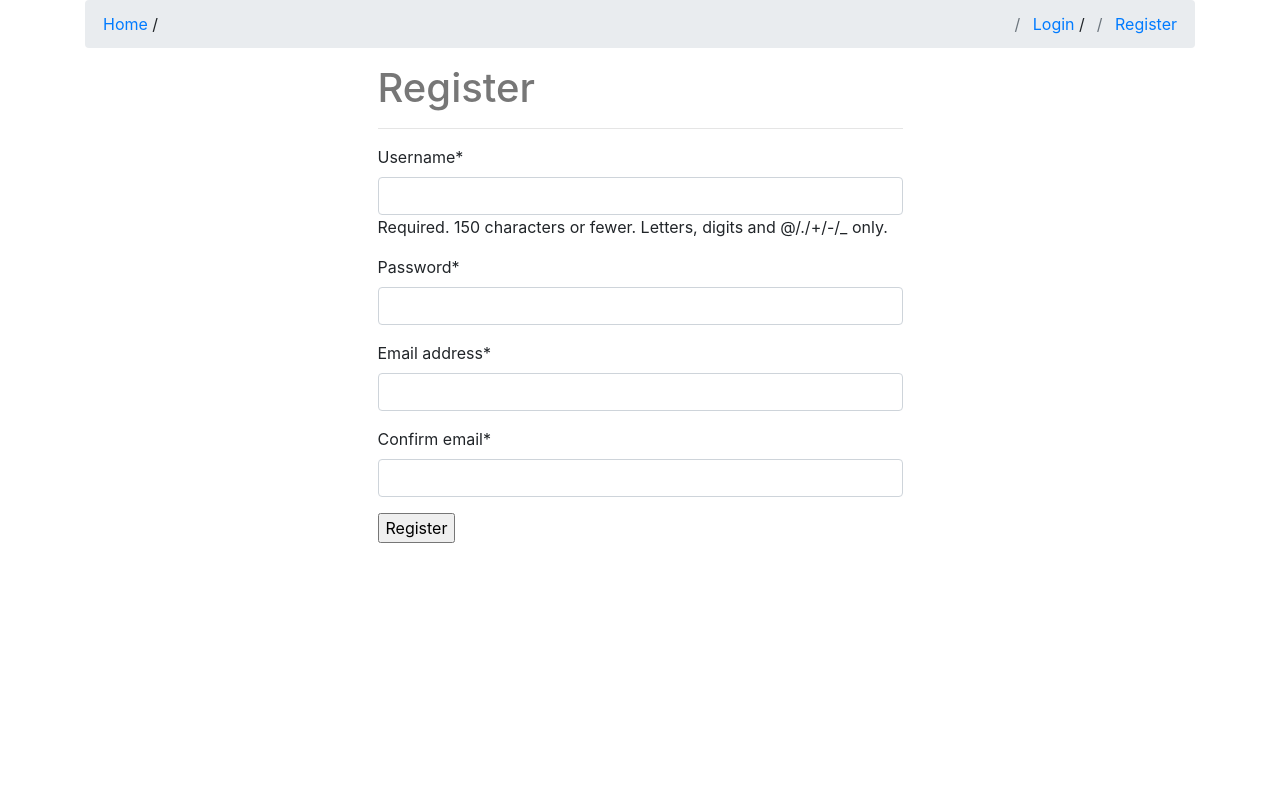
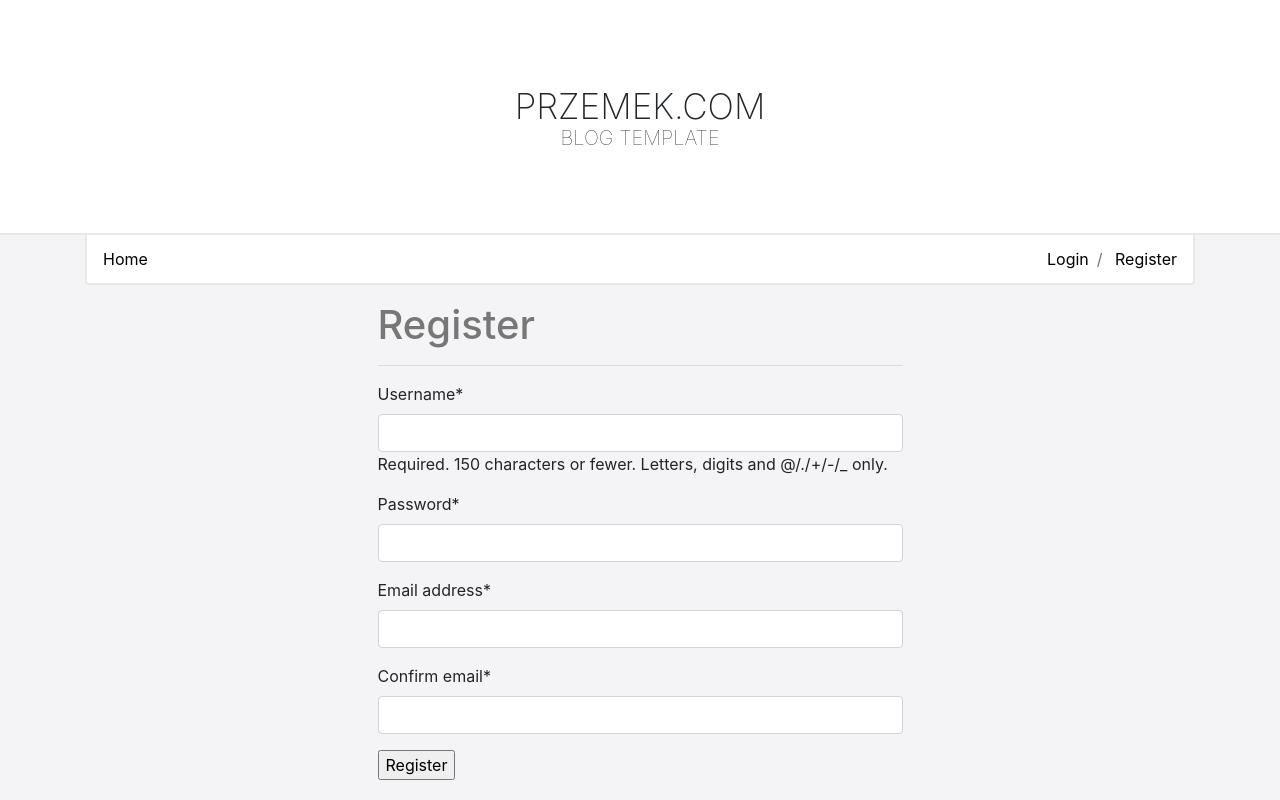
Before and after one commit to freqq/django-blog, a Django app: page /register/ in a window 1280 px wide. Run offline with Django 3.2, Linux system fonts and the light colour scheme; some libraries are stand-ins or nearby versions.

Commit message:
Styles front page

```diff
--- a/blog/blog/settings.py
+++ b/blog/blog/settings.py
@@ -41,6 +41,7 @@ INSTALLED_APPS = [
     'crispy_forms',
     'markdown_deux',
     'pagedown',
+    'livereload',
 
     'posts',
     'comments',
@@ -56,6 +57,7 @@ MIDDLEWARE = [
     'django.contrib.auth.middleware.AuthenticationMiddleware',
     'django.contrib.messages.middleware.MessageMiddleware',
     'django.middleware.clickjacking.XFrameOptionsMiddleware',
+    'livereload.middleware.LiveReloadScript',
 ]
 
 ROOT_URLCONF = 'blog.urls'
--- a/blog/posts/views.py
+++ b/blog/posts/views.py
@@ -33,10 +33,10 @@ def posts_list(request):
         queryset = paginator.page(paginator.num_pages)
 
     context = {
-        "title": "przemek.com",
         "page_request_var": page_request_var,
         "object_list": queryset,
-        "today": today
+        "today": today,
+        "pages_number": range(1, queryset.paginator.num_pages+1)
     }
     return render(request, "post_list.html", context)
 
--- a/blog/static/css/base.css
+++ b/blog/static/css/base.css
@@ -6,21 +6,128 @@ h1{
     margin: 0 auto !important;
 }
 
-.breadcrumb li {
-    display: inline-block ;
-    margin: 0 2px;
+body{
+    background: #f4f4f7 !important;
 }
 
-.breadcrumb li::after{
-    content: ' /';
+header{
+    background: white;
+    text-align: center;
+    font-size: 35px;
+    padding: 80px 0;
+    text-transform: uppercase;
+    font-weight: 200;
+    border-bottom: 2px solid #e8e8e8;
 }
 
-.breadcrumb li:last-child::after{
-    content: ''
+header small {
+    display: block;
+    font-size: 20px;
+    font-weight: 100;
+    margin-top: -10px;
 }
 
-.breadcrumb .float-right{
-    background: red !important;
-    clear: both;
-    float: right;
+.breadcrumb{
+    background: white !important;
+    border: 2px solid #e8e8e8;
+    border-top: none;
+    border-top-right-radius: 0 !important;
+    border-top-left-radius: 0 !important;
 }
+
+.breadcrumb a{
+    color: black;
+}
+
+.no-slash::before{
+    content: '' !important;
+}
+
+.post-details{
+    font-size: 13px;
+    margin: 0 !important;
+    font-style: italic;
+}
+
+.post-title a{
+    color: #1f1f1f;
+}
+
+.post-title a:hover{
+    color: #f0142a;
+    cursor: pointer;
+    text-decoration: none;
+}
+
+.red-color{
+    color: #f0142a;
+}
+
+.red-color:hover{
+    cursor: pointer;
+    text-decoration: underline;
+}
+
+.read-more-button{
+    background: #f0142a !important;
+    border: none !important;
+    outline: none !important;
+    border-radius: 0 !important;
+    font-size: 13px !important;
+    padding: 10px 20px !important;
+}
+
+.card{
+    border-radius: 0 !important;
+}
+
+.post-content, .post-category{
+    color: #7d7d7d;
+    font-size: 12px;
+}
+
+
+.messages-box {
+    text-align: center;
+}
+
+.messages{
+    padding: 0;
+    color: white;
+    font-weight: 100;
+}
+
+.messages li {
+    list-style: none;
+    padding: 20px 0;
+}
+
+.messages .success {
+    background: #50C878;
+}
+
+.page-button{
+    background: white;
+    padding: 5px 12px;
+    color: black;
+    font-weight: 100;
+    transition: 0.3s;
+    border: 1px solid #e8e8e8;
+    margin-right: 5px;
+}
+
+.page-button:hover{
+    text-decoration: none;
+    background: #f0142a;
+    color: white;
+}
+
+.page-button-active{
+    text-decoration: none;
+    background: #f0142a;
+    color: white;
+}
+
+.pagination{
+    margin-bottom: 50px;
+}
--- a/blog/templates/base.html
+++ b/blog/templates/base.html
@@ -31,6 +31,11 @@
                         <link rel="stylesheet" href='{% static "css/base.css" %}'>
                             <link
                                 rel="stylesheet"
+                                href="https://use.fontawesome.com/releases/v5.8.1/css/all.css"
+                                integrity="sha384-50oBUHEmvpQ+1lW4y57PTFmhCaXp0ML5d60M1M7uH2+nqUivzIebhndOJK28anvf"
+                                crossorigin="anonymous">
+                                <link
+                                    rel="stylesheet"
                                     href="https://stackpath.bootstrapcdn.com/bootstrap/4.3.1/css/bootstrap.min.css"
                                     integrity="sha384-ggOyR0iXCbMQv3Xipma34MD+dH/1fQ784/j6cY/iJTQUOhcWr7x9JvoRxT2MZw1T"
                                     crossorigin="anonymous">
@@ -39,8 +44,10 @@
 
                                 <body>
                                     <!--[if lt IE 7]> <p class="browsehappy">You are using an <strong>outdated</strong> browser. Please <a href="#">upgrade your browser</a> to improve your experience.</p> <![endif]-->
-
-                                {% include "messages_list.html" %}
+                                    <header>
+                                        przemek.com
+                                        <small>blog template</small>
+                                    </header>
                                     <div class="container">
                                         <nav aria-label="breadcrumb">
                                             <ol class="breadcrumb">
@@ -49,19 +56,21 @@
                                                 </li>
                                                 {% block post_detail_link %}{% endblock %}
                                                 {% if not request.user.is_authenticated %}
-                                                <li class="ml-auto breadcrumb-item">
+                                                    <li class="ml-auto breadcrumb-item no-slash">
                                                         <a href="{% url 'login' %}">Login</a>
                                                     </li>
                                                     <li class="breadcrumb-item">
                                                         <a href="{% url 'register' %}">Register</a>
                                                     </li>
                                                 {% else %}
-                                                <li class="ml-auto breadcrumb-item">
+                                                    <li class="ml-auto breadcrumb-item no-slash">
                                                         <a href="{% url 'logout' %}">Logout</a>
                                                     </li>
                                                 {% endif %}
                                             </ol>
                                         </nav>
+
+                                        {% include "messages_list.html" %}
                                         {% block content %}{% endblock content %}
                                     </div>
                                     <script
```
Also changed, not shown: blog/templates/post_list.html (+42 -31 lines), media_cdn/6/pexels-photo-307006.jpeg (added), media_cdn/None/pexels-photo-285171.jpeg (added), media_cdn/None/pexels-photo-285171_WjuGOSR.jpeg (added), media_cdn/None/pexels-photo-58592.jpeg (added), media_cdn/None/pexels-photo-720606.jpeg (added), media_cdn/None/pexels-photo-842811.jpeg (added), media_cdn/None/pexels-photo-875862.png (added), 1 other file. Lines whose indentation alone changed are shown as unchanged.
